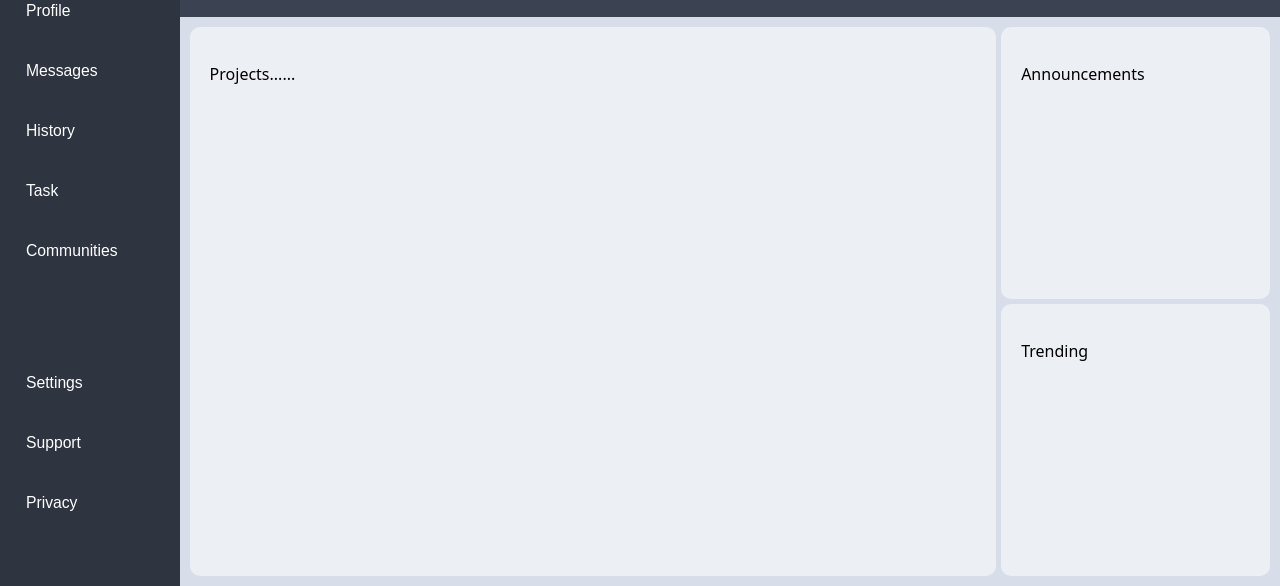
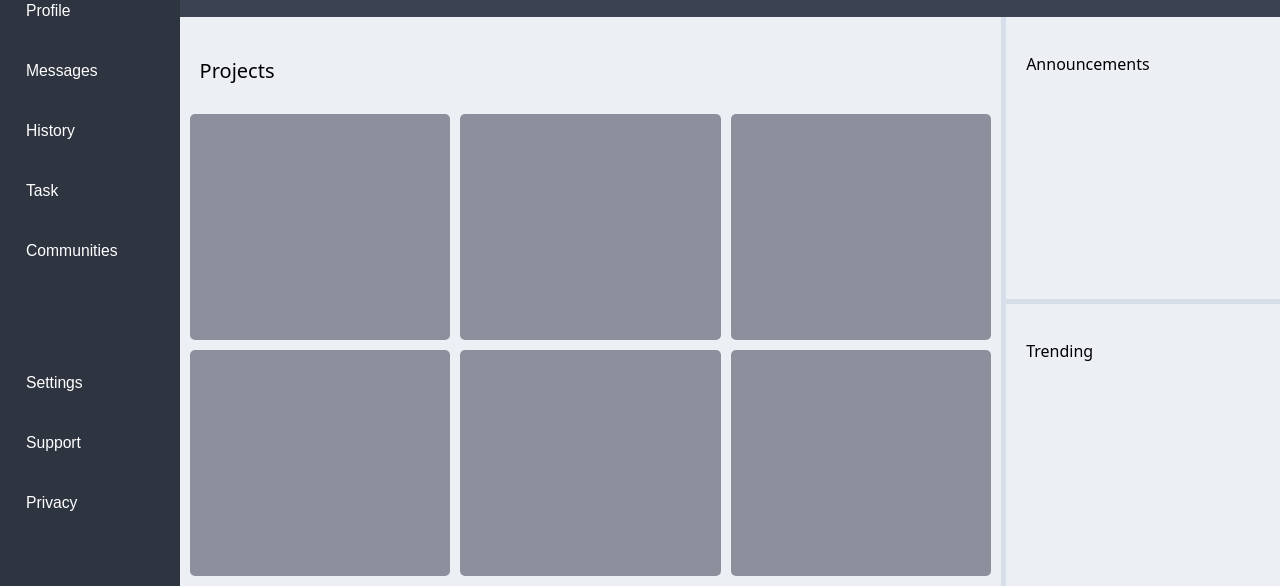
Before and after one commit to dhruvpurohit2k/dashboard, a plain HTML site: page index.html in a window 1280 px wide. Shown: the part 214-800 px from the top of the page. Drawn offline with Linux system fonts and the light colour scheme.

Commit message:
Fix Projects section

```diff
--- a/index.html
+++ b/index.html
@@ -1,11 +1,10 @@
 <!DOCTYPE html>
 <html lang="en">
-
   <head>
-  <meta charset="UTF-8">
-  <meta name="viewport" content="width=device-width, initial-scale=1.0">
+    <meta charset="UTF-8" />
+    <meta name="viewport" content="width=device-width, initial-scale=1.0" />
     <title>My DashBoard</title>
-  <link rel="stylesheet" href="styles.css">
+    <link rel="stylesheet" href="styles.css" />
   </head>
 
   <body>
@@ -33,7 +32,7 @@
       <div class="headerblock">
         <div id="searchbar">
           <p>SEARCH</p>
-        <input type="text" placeholder="Enter Search Here....">
+          <input type="text" placeholder="Enter Search Here...." />
         </div>
         <div id="profile">
           <p>Notification</p>
@@ -45,9 +44,9 @@
       </div>
       <div class="headerblock">
         <div id="bio">
-            <img src="assets/images/odin-lined.png" alt="Profile Picture">
+          <img src="assets/images/odin-lined.png" alt="Profile Picture" />
           <p id="biotext">
-              Welcome,<br>
+            Welcome,<br />
             This is The Nord Project.
           </p>
         </div>
@@ -59,16 +58,17 @@
       </div>
     </div>
     <main>
-    <section id="projects">
-      <p>Projects......</p>
-      <section id="project-display">
-        <!-- <div class="project-card"></div>
-        <div class="project-card"></div>
-        <div class="project-card"></div>
-        <div class="project-card"></div>
-        <div class="project-card"></div> -->
-      </section>
-    </section>
+      <div id="project">
+        <p>Projects</p>
+        <div id="projectshow">
+          <div class="card"></div>
+          <div class="card"></div>
+          <div class="card"></div>
+          <div class="card"></div>
+          <div class="card"></div>
+          <div class="card"></div>
+        </div>
+      </div>
       <section id="announcements">
         <p>Announcements</p>
         <!-- <div>
@@ -83,5 +83,4 @@
       </section>
     </main>
   </body>
-
 </html>
--- a/styles.css
+++ b/styles.css
@@ -22,18 +22,17 @@ body {
 	z-index: 2;
 	font-weight: 700px;
 	text-align: center;
-  font-family: 'Segoe UI', Tahoma, Geneva, Verdana, sans-serif;
+	font-family: "Segoe UI", Tahoma, Geneva, Verdana, sans-serif;
 	/* font-family: Noto-regular; */
 	font-size: calc(1em + 25%);
 	grid-area: 1/1/3/2;
-  background-color: #2E3440;
+	background-color: #2e3440;
 	color: #d8dee9;
 	/* box-shadow: 0px 0px 15px 5px rgba(0, 0, 0, 0.35); */
 	display: flex;
 	flex-direction: column;
-  padding:20px;
+	padding: 20px;
 }
-
 
 #about + p {
 	color: #3b4252;
@@ -47,30 +46,45 @@ body {
 }
 
 main {
-  padding:10px;
 	grid-area: 2/2/3/3;
-  background-color:#D8DEE9;
+	background-color: #d8dee9;
 	display: grid;
 	gap: 5px;
 	grid-template-columns: 3fr 1fr;
 	grid-template-rows: 1fr 1fr;
-  *{
-    background-color:#ECEFF4;
-    border-radius: 10px;
-    padding:10px;
+	* {
+		background-color: #eceff4;
+		padding: 10px;
 	}
-  #projects{
+	#project {
 		grid-area: 1/1/3/2;
+		display: flex;
+		flex-direction: column;
+		p {
+			font-size: 20px;
 		}
-  #announcements{
+
+		#projectshow {
+			flex: 1;
+			padding: 0;
+			margin: 0;
+			width: 100%;
+			display: grid;
+			grid-template-columns: repeat(3, 1fr);
+			gap: 10px;
+			.card {
+				background-color: #3b42528a;
+				border-radius: 5px;
+			}
+		}
+	}
+	#announcements {
 		grid-area: 1/2/2/3;
 	}
-  #trending{
+	#trending {
 		grid-area: 2/2/3/3;
 	}
 }
-
-
 
 .sidebar-links {
 	margin-top: 50px;
@@ -84,105 +98,99 @@ body {
 		list-style-type: none;
 		justify-content: start;
 		text-align: start;
-    button{
+		button {
 			background: none;
-      color:white;
+			color: white;
 			border: 0px;
-      margin:20px 0px;
+			margin: 20px 0px;
 			outline: none;
 			font-size: 1.2em;
 		}
-    button:hover{
-      color: #88C0D0;
+		button:hover {
+			color: #88c0d0;
 		}
 	}
 }
 
 .support {
-  margin-top:auto;
+	margin-top: auto;
 	margin-bottom: 20px;
 }
 
-
-
-#header{
+#header {
 	/* background-color: #d8dee9; */
-  background-color: #3B4252;
+	background-color: #3b4252;
 	padding: 0px;
-  color:white;
-  margin:0px;
-  .headerblock{
-    display:flex;
-    #searchbar{
+	color: white;
+	margin: 0px;
+	.headerblock {
+		display: flex;
+		#searchbar {
 			display: flex;
 			align-items: center;
-      p{
-        margin-right:20px;
-        margin-left:50px;
+			p {
+				margin-right: 20px;
+				margin-left: 50px;
 			}
-      input{
-        padding:10px;
-        border:0px;
+			input {
+				padding: 10px;
+				border: 0px;
 				font-size: 1em;
 				height: 1.2em;
-        border-radius:5px;
+				border-radius: 5px;
 				width: calc(40ch + 15vw);
 			}
 		}
-    #profile{
+		#profile {
 			display: flex;
 			align-items: center;
-      margin-left:auto;
-      margin-right:calc(20px + 1vw);
-      p{
-        margin-right:20px;
+			margin-left: auto;
+			margin-right: calc(20px + 1vw);
+			p {
+				margin-right: 20px;
 			}
-      div{
-        margin-top:20px;
+			div {
+				margin-top: 20px;
 				display: flex;
 				box-sizing: border-box;
 				height: 50px;
 				width: 250px;
-        padding:40px 30px;
-        background-color: rgba(94,129,172,0.5);
+				padding: 40px 30px;
+				background-color: rgba(94, 129, 172, 0.5);
 				align-items: center;
 				border-top-left-radius: 50px;
 				border-bottom-right-radius: 50px;
-        span{
+				span {
 					color: white;
 					font-weight: 700;
-          margin-left:20px;
-
+					margin-left: 20px;
 				}
 			}
 		}
-    #bio{
+		#bio {
 			padding-bottom: 20px;
 			display: grid;
-      margin-top:calc(10px + 0.1vh);
+			margin-top: calc(10px + 0.1vh);
 			grid-template-columns: 1fr 4fr;
 			column-gap: 20px;
-      margin-left:calc(10px + 5%);
-      img{
-        height:100px;
+			margin-left: calc(10px + 5%);
+			img {
+				height: 100px;
 				width: auto;
-
 			}
 		}
-      #buttons{
+		#buttons {
 			margin: auto calc(35px + 1vw) 30px auto;
-        .action-button{
-          background-color:#88C0D0;
+			.action-button {
+				background-color: #88c0d0;
 				padding: 15px 20px;
 				margin: 0px 10px;
 				border-radius: 5px;
-          border:0px;
+				border: 0px;
 			}
-        .action-button:hover{
-          background-color: #6A90A8;
+			.action-button:hover {
+				background-color: #6a90a8;
 			}
 		}
 	}
-
-
 }
```
Lines whose indentation alone changed are shown as unchanged.
